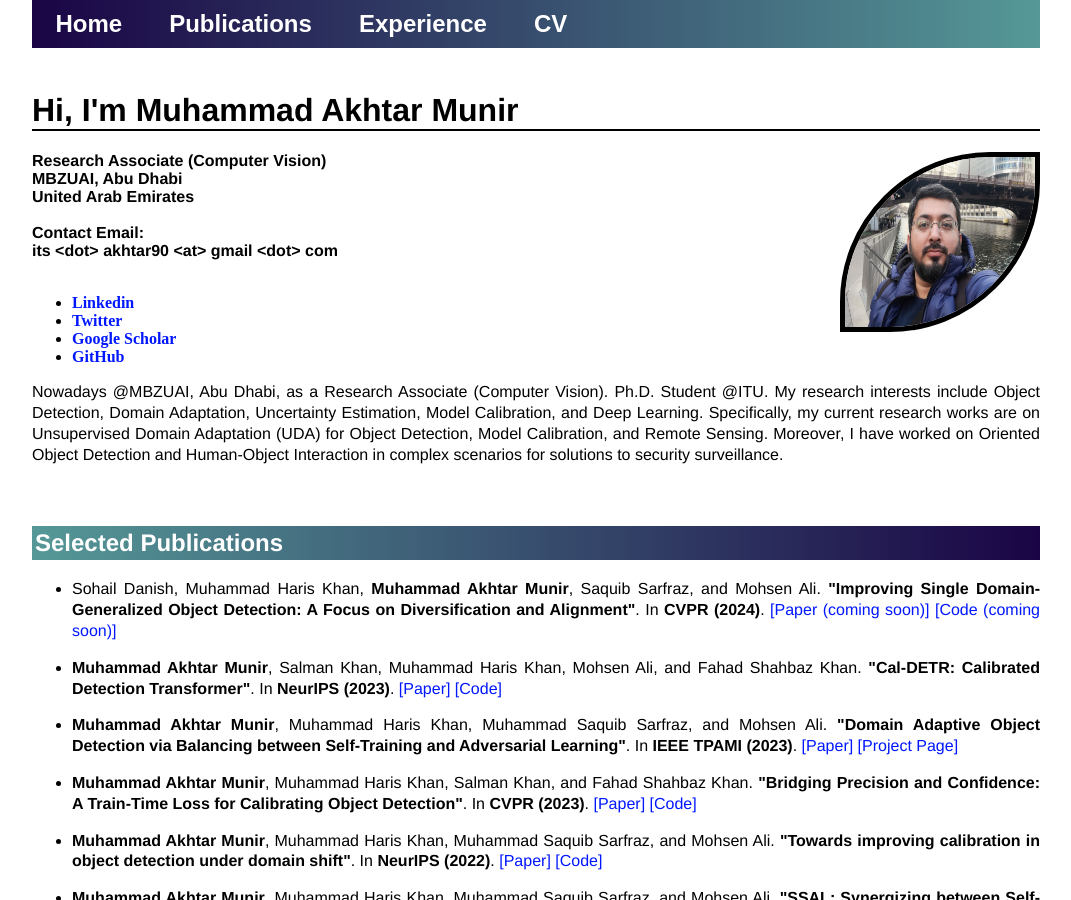
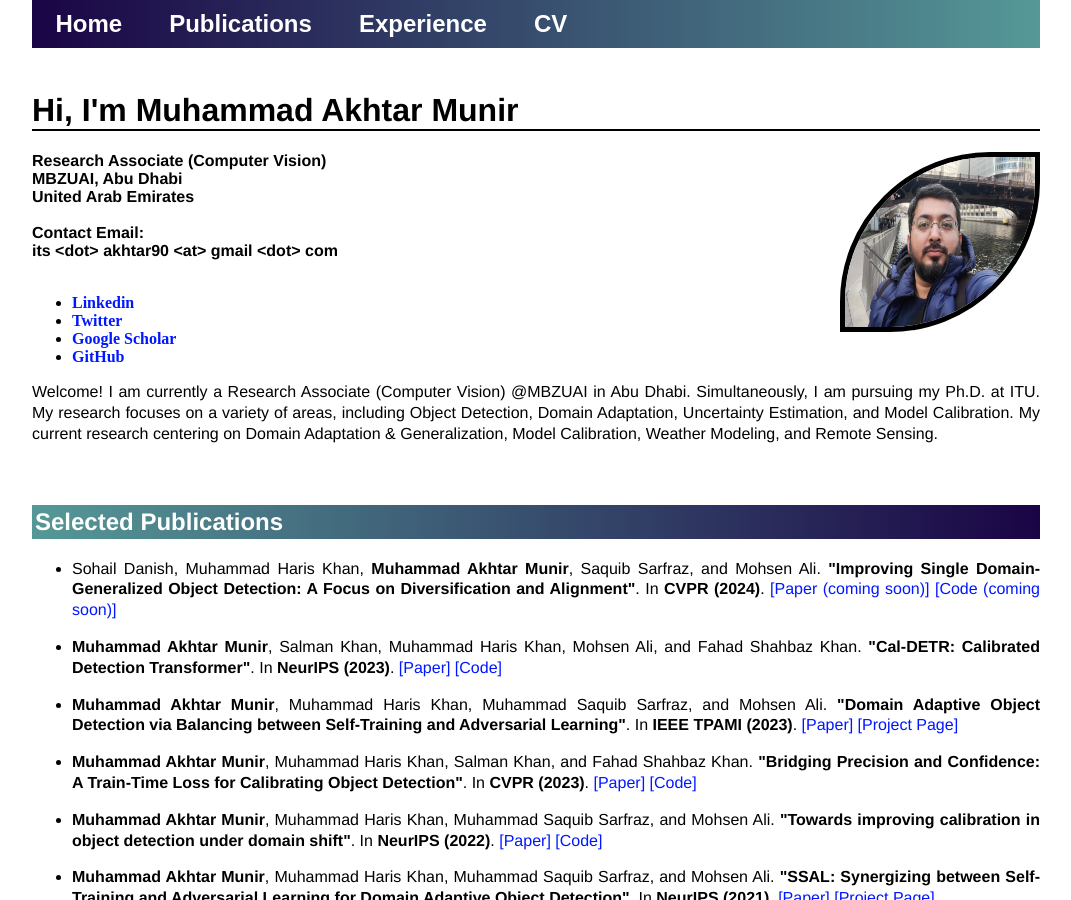
Before and after one commit to akhtarvision/akhtarvision.github.io, a Jekyll site: the page built from index.html, in a window 1280 px wide and 900 px high. Shown: the whole window, without its empty margins (104-1175 px from the left). Built offline with Jekyll 4.4.1, drawn with Linux system fonts in a browser that asks for light colours.

Commit message:
Update index.html

```diff
--- a/index.html
+++ b/index.html
@@ -45,12 +45,15 @@ title: Akhtar, CV & DL
 <!-- 	</div> -->
 
           <p>
-		  Nowadays @MBZUAI, Abu Dhabi, as a Research Associate (Computer Vision).
+		  Welcome! I am currently a Research Associate (Computer Vision) @MBZUAI in Abu Dhabi. Simultaneously, I am pursuing my Ph.D. at ITU. My research focuses
+		  on a variety of areas, including Object Detection, Domain Adaptation, Uncertainty Estimation, and Model Calibration.
+		  My current research centering on Domain Adaptation & Generalization, Model Calibration, Weather Modeling, and Remote Sensing.
+<!-- 		  Nowadays @MBZUAI, Abu Dhabi, as a Research Associate (Computer Vision).
 		  Ph.D. Student @ITU. My research interests include Object Detection, Domain Adaptation,
 		  Uncertainty Estimation, Model Calibration, and Deep Learning. Specifically,
 		  my current research works are on Unsupervised Domain Adaptation (UDA) for
 		  Object Detection, Model Calibration, and Remote Sensing. Moreover, I have worked on
-		  Oriented Object Detection and Human-Object Interaction in complex scenarios for solutions to security surveillance.
+		  Oriented Object Detection and Human-Object Interaction in complex scenarios for solutions to security surveillance. -->
 <!-- 		  A <em>self-motivated Ph.D. research fellow</em> with a wide background in computer science, research, and development.
             Hands-on experience in developing algorithms and designing experiments for practical problems in computer vision and deep learning.
             Current research focuses on deep learning, domain adaptation, and object detection.
```
